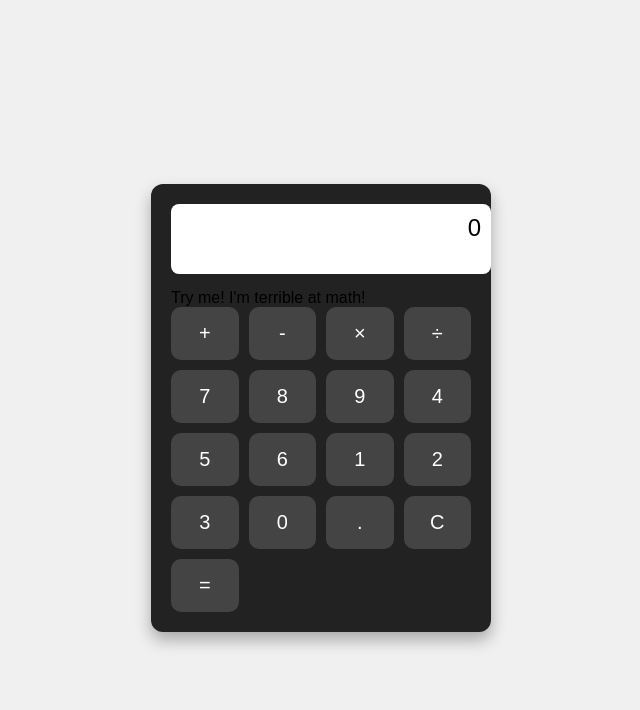
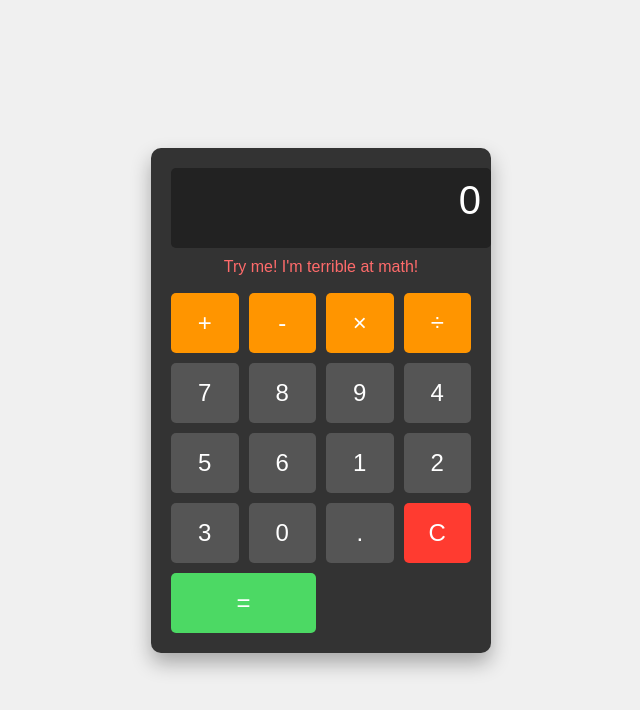
Before and after one commit to bharath999-git/CALCULATOR-, a plain HTML site: page index.html in a window 1280 px wide. Shown: the whole page, without its empty margins (319-959 px from the left). Drawn offline with Linux system fonts and the light colour scheme.

Commit message:
Update style.css
new calc pranker

```diff
--- a/style.css
+++ b/style.css
@@ -1,30 +1,40 @@
 body {
-  font-family: Arial, sans-serif;
-  background: #f0f0f0;
+    font-family: 'Arial', sans-serif;
     display: flex;
     justify-content: center;
     align-items: center;
     height: 100vh;
+    background-color: #f0f0f0;
+    margin: 0;
 }
 
 .calculator {
-  background: #222;
+    width: 300px;
+    background: #333;
+    border-radius: 10px;
     padding: 20px;
-  border-radius: 12px;
-  box-shadow: 0 8px 16px rgba(0,0,0,0.3);
-  width: 300px;
+    box-shadow: 0 10px 20px rgba(0, 0, 0, 0.3);
 }
 
-#display {
+.display {
     width: 100%;
-  height: 50px;
-  font-size: 24px;
+    height: 60px;
+    background: #222;
+    color: #fff;
+    font-size: 2.5rem;
     text-align: right;
+    padding: 10px;
+    border-radius: 5px;
+    margin-bottom: 10px;
+    overflow: hidden;
+}
+
+.message {
+    color: #ff6b6b;
+    text-align: center;
+    font-size: 1rem;
     margin-bottom: 15px;
-  padding: 10px;
-  border: none;
-  border-radius: 8px;
-  background: #fff;
+    min-height: 20px;
 }
 
 .buttons {
@@ -33,21 +43,42 @@ body {
     gap: 10px;
 }
 
-button {
-  font-size: 20px;
-  padding: 15px;
+.btn {
+    height: 60px;
+    font-size: 1.5rem;
     border: none;
-  border-radius: 10px;
-  background: #444;
+    border-radius: 5px;
+    background: #555;
     color: white;
     cursor: pointer;
     transition: background 0.2s;
 }
 
-button:hover {
-  background: #666;
+.btn:hover {
+    background: #777;
 }
 
-button.zero {
+.operator {
+    background: #ff9500;
+}
+
+.operator:hover {
+    background: #ffaa33;
+}
+
+.clear {
+    background: #ff3b30;
+}
+
+.clear:hover {
+    background: #ff5e54;
+}
+
+.equals {
+    background: #4cd964;
     grid-column: span 2;
 }
+
+.equals:hover {
+    background: #5de073;
+}
```
Lines whose indentation alone changed are shown as unchanged.
